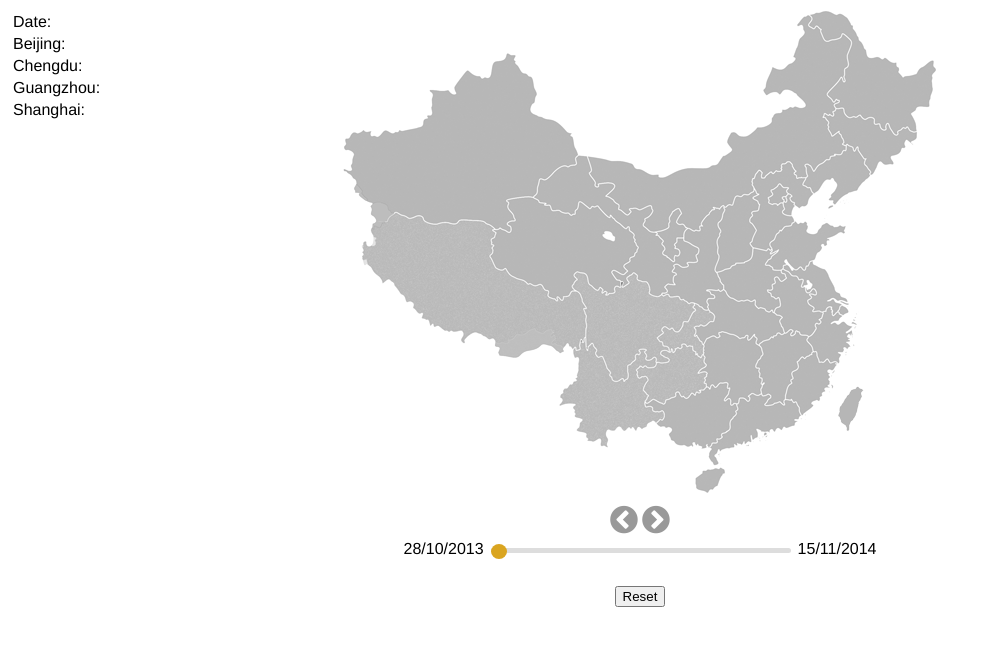
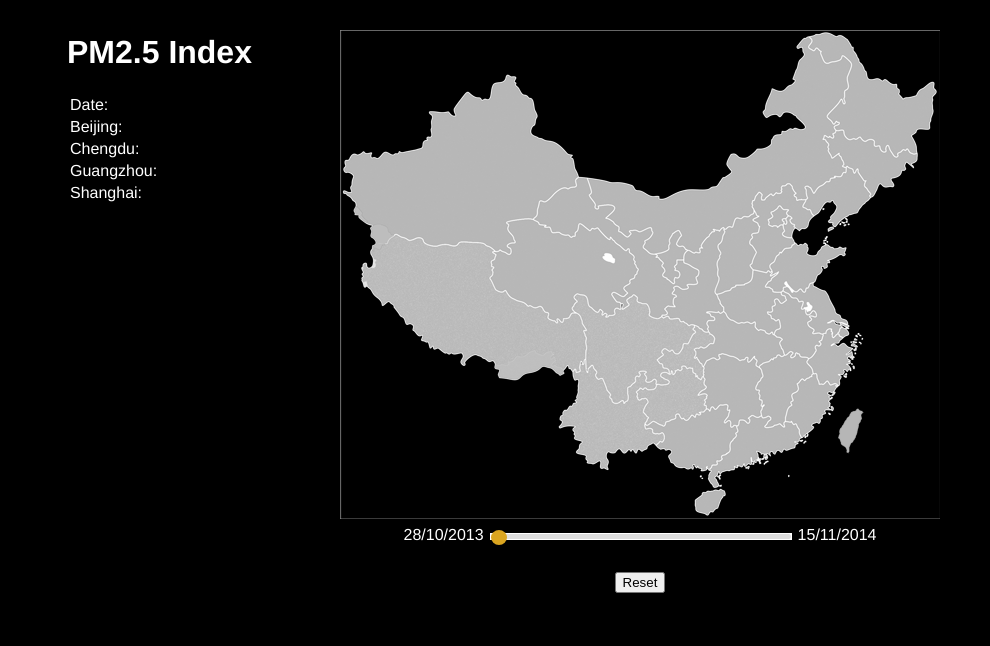
Before and after one commit to KlavierCat/AirVis, a plain HTML site: page htmls/map.html in a window 1280 px wide. Shown: the whole page, without its empty margins (0-990 px from the left). Drawn offline with Linux system fonts and the light colour scheme.

Commit message:
Styling map page
plus a little bit of house-cleaning for the map page

```diff
--- a/htmls/css/style.css
+++ b/htmls/css/style.css
@@ -58,7 +58,8 @@ body{
 /* Map Page */
 .map{
     text-align:center;
-    background-color:#fff;
+    background-color:#000;
+    color:#fff;
 }
 .td-capital{
     text-transform:capitalize;
@@ -161,18 +162,28 @@ body{
 #mapdate:focus::-ms-fill-upper {
     background: #ccc;
 }
-/* End of Map Page */
 
-/* hard-code version of map.html only*/
-#map-data{
+#map-text{
   position:absolute;
-  left:10px;
+  left:5%;
   top:10px;
+  background-color:rgba(0,0,0,0.6);
+    padding:3px;
+    padding-bottom:10px;
 }
+/*#map-data{
+    background-color:rgba(0,0,0,0.6);
+}*/
 #map-data td:nth-child(odd){
   text-align:left;
 }
 #map-data td:nth-child(even){
   text-align:center;
 }
-/*end of hard-code version of map.html only*/
+#map-title{
+    position:relative;
+}
+#paper1{
+    margin-top:30px;
+}
+/* End of Map Page */
--- a/htmls/map.html
+++ b/htmls/map.html
@@ -14,38 +14,12 @@
   <body class="map" onload="printMapInfo(pm25)">
     <div id="map-wrapper">
         <div id="paper1"></div>
-        <table id="map-data">
-          <!--<tr>
-            <td>Date:</td>
-            <td id="note-date"></td>
-          </tr>
-          <tr>
-            <td>Beijing:</td>
-            <td class="note-city" id="note-bj"></td>
-          </tr>
-          <tr>
-            <td>Shanghai:</td>
-            <td class="note-city" id="note-sh"></td>
-          </tr>
-          <tr>
-            <td>Guangzhou:</td>
-            <td class="note-city" id="note-gz"></td>
-          </tr>
-          <tr>
-            <td>Chengdu:</td>
-            <td class="note-city" id="note-cd"></td>
-          </tr>-->
-        </table>
+        <div id="map-text">
+            <h1 id='map-title'>PM2.5 Index</h1>
+            <table id="map-data"></table>
+        </div>
 
         <table id="mapinfo">
-            <tr>
-                <td colspan="3">
-                    <div id="note-holder">
-                      <i class="fa fa-chevron-circle-left fa-2x"></i>
-                      <i class="fa fa-chevron-circle-right fa-2x"></i>
-                    </div>
-                </td>
-            </tr>
             <tr>
                 <td>28/10/2013</td>
                 <td><input id="mapdate" type="range" name="date-control" min="0" max="565" step="1" value="0" oninput="updateDate(this.value)" onchange="updateDate(this.value)"></td>
```
Also changed, not shown: htmls/js/map-china-2013.js (line endings or trailing spaces).
